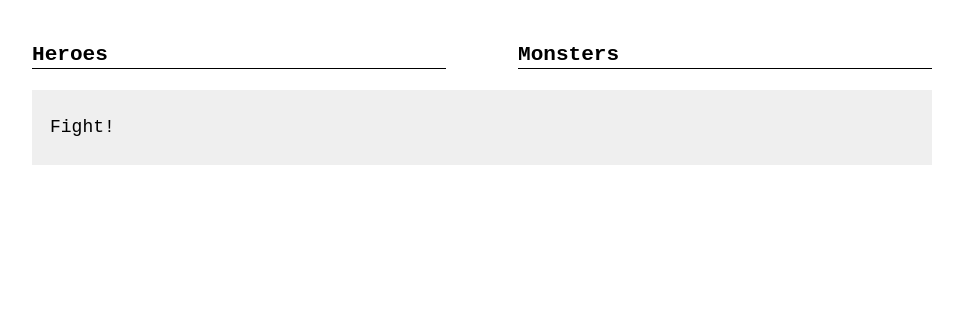
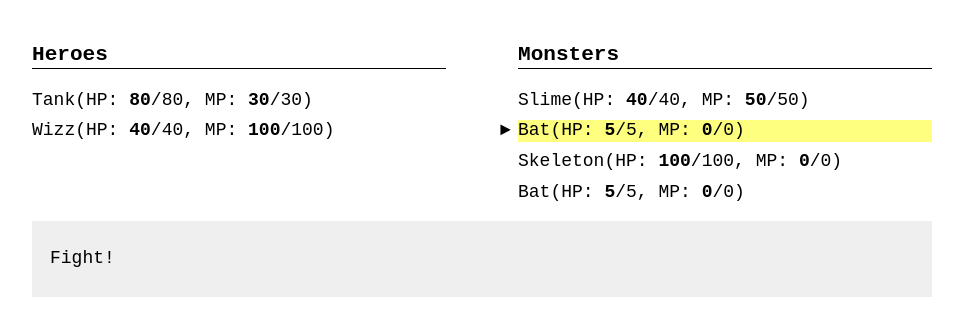
Before and after one commit to DavidCogolludo/PVLI-P2, a plain HTML site: page index.html in a window 1280 px wide. Shown: the part 70-406 px from the top of the page, without its empty margins (158-1121 px from the left). Drawn offline with Linux system fonts and the light colour scheme.

Commit message:
Puntos 1 y 2 de la guia

```diff
--- a/index.html
+++ b/index.html
@@ -15,11 +15,11 @@
         <section class="parties">
             <section id="heroes" class="party">
                 <h1>Heroes</h1>
-                <ul class="character-list"></ul>
+                <ul id = "listaHeroe" class="character-list"></ul>
             </section>
             <section id="monsters" class="party">
                 <h1>Monsters</h1>
-                <ul class="character-list"></ul>
+                <ul id = "listaMonster" class="character-list"></ul>
             </section>
         </section><!-- parties -->
 
--- a/js/main.js
+++ b/js/main.js
@@ -39,13 +39,35 @@ battle.on('turn', function (data) {
     console.log('TURN', data);
 
     // TODO: render the characters
+    var list = Object.keys(this._charactersById);
+    console.log(data);
+    var hChara = document.getElementById('listaHeroe');
+    var mChara = document.getElementById('listaMonster');
+    var render;
+    var temp;
+    for (var i = 0; i < list.length; i++){
+        temp = this._charactersById[list[i]];
+        //HAY UN ESPACIO!!!!!!!!!!!!!!!!!!!!
+        render = '<li data-chara- id="'+list[i]+'">'+temp.name+'(HP: <strong>'+temp.hp+'</strong>/'+temp.maxHp+', MP: <strong>'+temp.mp+'</strong>/'+temp.maxMp+') </li>';
+       if (temp.party === 'heroes'){
+         hChara.innerHTML += render;
+       }
+       else {
+        mChara.innerHTML += render;
+       }
+    }
     // TODO: highlight current character
+    var active = document.querySelector('#'+ data.activeCharacterId);
+    active.classList.add("active");
+    //var htmlbase = document.getElementByID(active);
+
+    //var active = document.getElementById('Tank');
+    console.log(active);
     // TODO: show battle actions form
 });
 
 battle.on('info', function (data) {
-    console.log('INFO', data);
-
+ console.log('INFO', data);
     // TODO: display turn info in the #battle-info panel
 });
 
```
